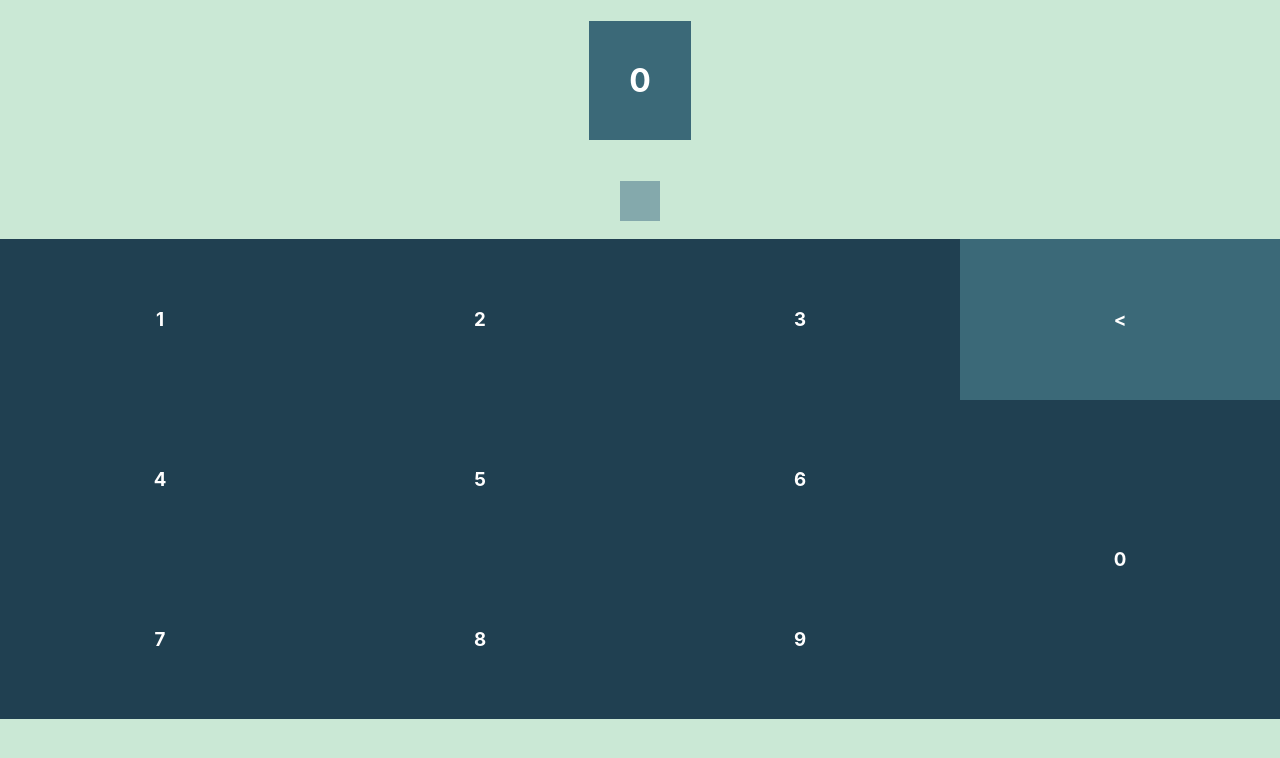
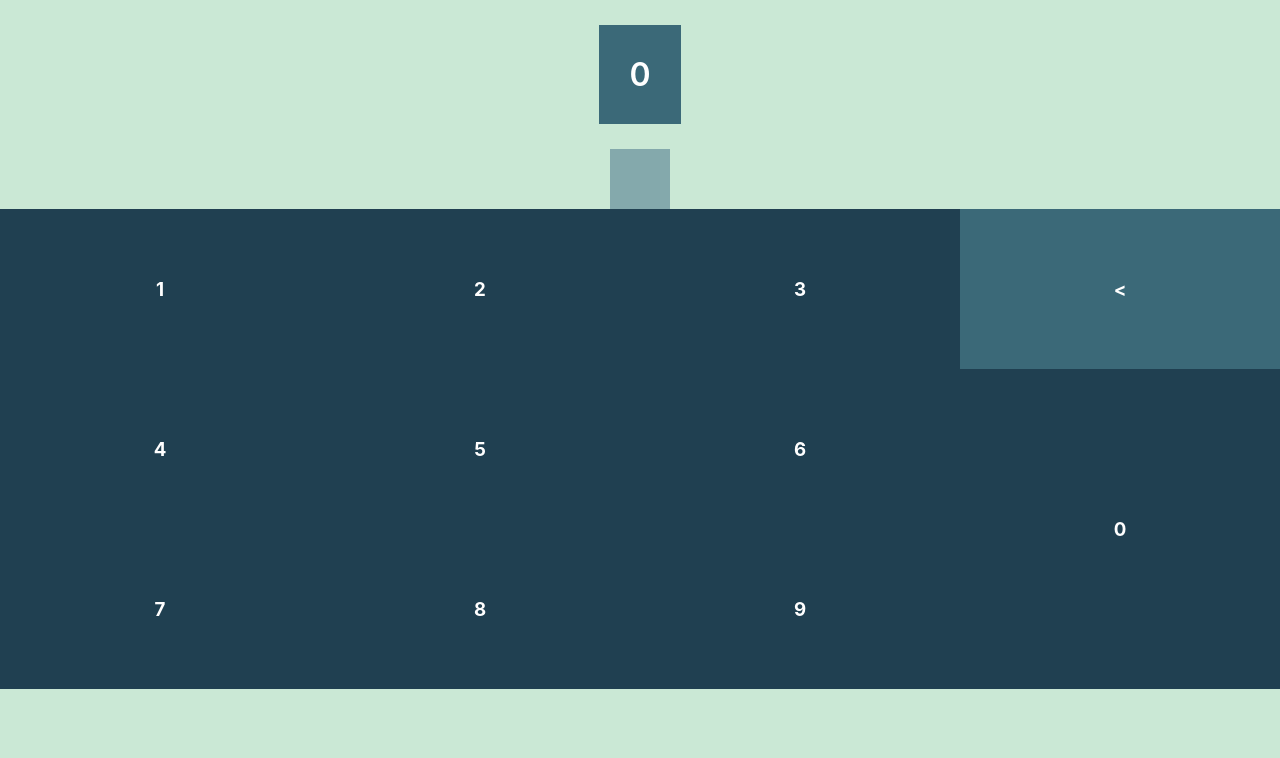
Before and after one commit to carreterosanti/gesture-calculator, a React (Create React App) app: page / in a window 1280 px wide. Shown: the top 758 px of the page. Built offline with nearby package versions, Linux system fonts and the light colour scheme.

Commit message:
Adjust Layout Screen Calculator

```diff
--- a/src/components/ScreenCalculator.js
+++ b/src/components/ScreenCalculator.js
@@ -16,20 +16,24 @@ export default function ScreenCalculator() {
   const colorLockPartialNumber = lock ? "#ed6663" : "#84a9ac";
   console.log(colorLockPartialNumber);
   return (
+    <div className="display-column-center" style={{ margin: "auto" }}>
+      <div className="center-key" style={{ maxWidth: "90vw", margin: "25px" }}>
         <div
-      className="display-column-center"
-      style={{ maxWidth: "80vw", margin: "auto" }}
-    >
-      <h1
           style={{
-          padding: "40px",
+            padding: "30px",
             backgroundColor: "#3b6978",
             color: "white",
             maxWidth: "100%",
+            overflow: "hidden",
+            textOverflow: "ellipsis",
+            fontWeight: "600",
+            fontSize: "xx-large",
           }}
         >
           {finalResult}
-      </h1>
+        </div>
+      </div>
+
       <GestureDiv
         dragUp={() => plusPartialNumber()}
         dragDown={() => subtractPartialNumber()}
@@ -39,17 +43,23 @@ export default function ScreenCalculator() {
           className="center-key"
           style={{ maxWidth: "60vw", margin: "auto" }}
         >
-          <h3
+          <div
             style={{
-              padding: "20px",
+              padding: "15px",
               backgroundColor: colorLockPartialNumber,
               color: "white",
               maxWidth: "100%",
               overflow: "hidden",
+              textOverflow: "ellipsis",
+              minWidth: "30px",
+              minHeight: "30px",
+              fontSize: "x-large",
+              fontWeight: "500",
+              textAlign: "center",
             }}
           >
             {partialNumber}
-          </h3>
+          </div>
         </div>
       </GestureDiv>
     </div>
```
Also changed, not shown: public/logo192.png (deleted), public/logo512.png (deleted). Lines whose indentation alone changed are shown as unchanged.
